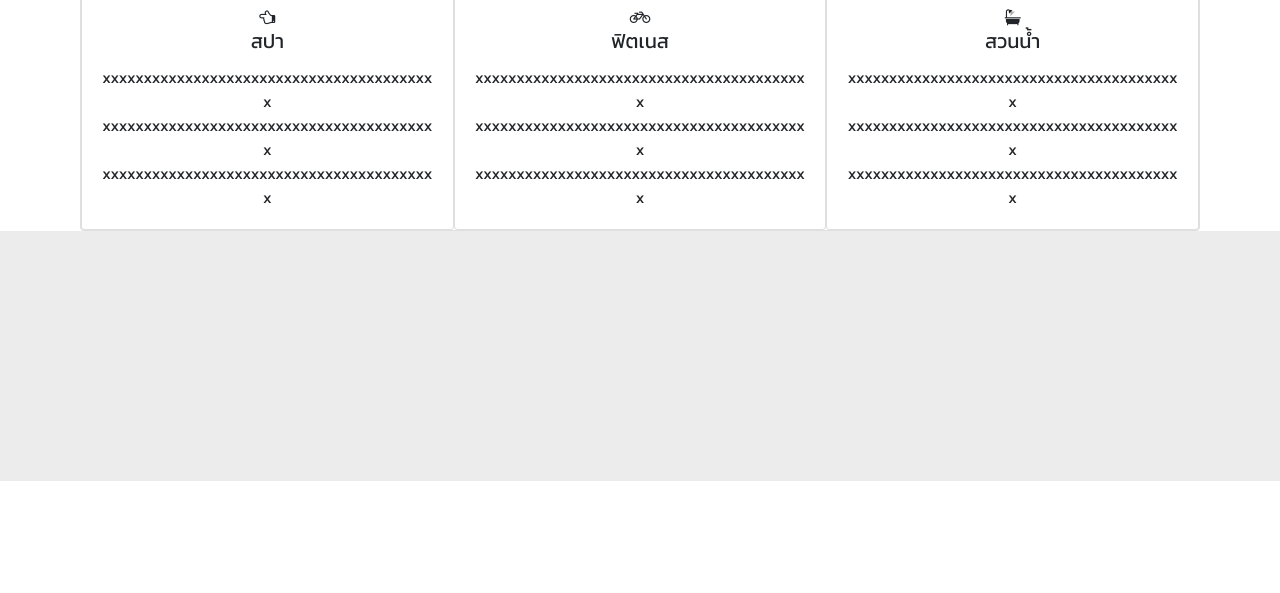
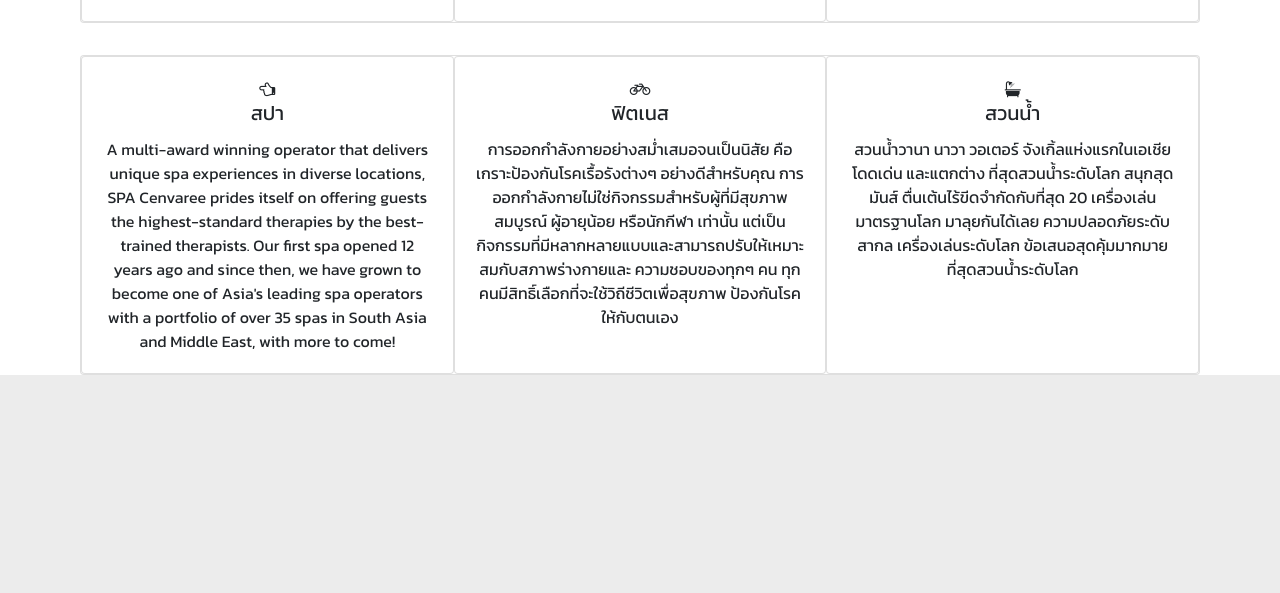
Before and after one commit to palaloyploy/Hotel, a Django app: page / in a window 1280 px wide. Shown: the part 988-1581 px from the top of the page. Before the commit the page ends 1469 px from the top, so only its background shows below. Run offline with Django 3.2, Linux system fonts and the light colour scheme; some libraries are stand-ins or nearby versions.

Commit message:
[Fix]Homepage

```diff
--- a/HotelRoomService/Hotelapp/templates/Homepage.html
+++ b/HotelRoomService/Hotelapp/templates/Homepage.html
@@ -66,9 +66,13 @@
                 <div class="card-body">
                         <i class="fa fa-home" aria-hidden="true"></i>
                     <h5 class="card-title">ห้องพัก</h5>
-                    <p class="card-text">xxxxxxxxxxxxxxxxxxxxxxxxxxxxxxxxxxxxxxxxx
-                        xxxxxxxxxxxxxxxxxxxxxxxxxxxxxxxxxxxxxxxxx
-                        xxxxxxxxxxxxxxxxxxxxxxxxxxxxxxxxxxxxxxxxx
+                    <p class="card-text">เรามีห้องพักสไตล์ญี่ปุ่นหลากหลายรูปแบบ
+                        ขอเชิญมาผ่อนคลายและเพลิดเพลินกับบรรยากาศแบบญี่ปุ่นดั้งเดิมในโรงแรมสไตล์ญี่ปุ่นของเราที่มีบริการ "ห้องเสื่อทาทามิ"
+
+                        อัตราค่าห้องพักต่อคน : เริ่มต้น 3,780 เยน (ไม่รวมอาหารเช้า)
+                        อาหารเช้ามีให้บริการโดยมีค่าใช้จ่ายเพิ่มเติม
+
+
                     </p>
                 </div>
             </div>
@@ -77,9 +81,7 @@
                 <div class="card-body">
                         <i class="fa fa-microphone" aria-hidden="true"></i>
                     <h5 class="card-title">คาราโอเกะ</h5>
-                    <p class="card-text">xxxxxxxxxxxxxxxxxxxxxxxxxxxxxxxxxxxxxxxxx
-                            xxxxxxxxxxxxxxxxxxxxxxxxxxxxxxxxxxxxxxxxx
-                            xxxxxxxxxxxxxxxxxxxxxxxxxxxxxxxxxxxxxxxxx
+                    <p class="card-text">ยินดีต้อนรับทุกท่าน สู่โลกแห่งความบันเทิงด้วยการร้องเพลง ด้วยระบบ Digital Mode เทคโนโลยีเครื่องเสียงที่ทันสมัยนำเข้าจากต่างประเทศ และสัมผัสกับบรรยากาศหลากหลายสไตล์ กับ R&B Boutique สนุกกับบทเพลงที่อัพเดทใหม่ๆ มากกว่า 200,000 เพลง และสามารถจัด ปาร์ตี้ เลี้ยงสังสรรค์ได้ทุกเทศกาล พร้อมที่จอดรถมากกว่า 200 คันและการเดินทางที่สวกสบายที่ R&B คาราโอเกะ
                         </p>
                 </div>
             </div>
@@ -88,9 +90,7 @@
                 <div class="card-body">
                         <i class="fa fa-ship" aria-hidden="true"></i>
                     <h5 class="card-title">เช่าเรือ</h5>
-                    <p class="card-text">xxxxxxxxxxxxxxxxxxxxxxxxxxxxxxxxxxxxxxxxx
-                            xxxxxxxxxxxxxxxxxxxxxxxxxxxxxxxxxxxxxxxxx
-                            xxxxxxxxxxxxxxxxxxxxxxxxxxxxxxxxxxxxxxxxx
+                    <p class="card-text">บริการ เช่าเรือยอร์ช ภูเก็ต ของเรา เป็นบริการให้เช่าเรือยอร์ช ภูเก็ต ราคา ไม่แพง ที่ออกเดินทางจากท่าเรืออ่าวฉลอง ภูเก็ต เพื่อนำท่านไปท่องเที่ยว ทัวร์เกาะไม้ท่อน ทัวร์เกาะเฮ ทัวร์แหลมพรหมเทพ ทัวร์เกาะราชา ทัวร์เกาะราชาใหญ่ ทัวร์เกาะไข่นอก ทัวร์เกาะพีพี ทัวร์อ่าวพังงา บริการเรือยอร์ชให้เช่า ภูเก็ต ของเรา เป็นเรือที่มีการอำนวยความสะดวกสบายแก่ท่านตลอดการเดินทาง เรามีบริการเสิร์ฟ อาหาร และผลไม้ตามฤดูกาล ให้ท่านบนเรือ
                         </p>
                 </div>
             </div>
@@ -105,9 +105,7 @@
                     <div class="card-body">
                             <i class="fa fa-hand-o-left" aria-hidden="true"></i>
                         <h5 class="card-title">สปา</h5>
-                        <p class="card-text">xxxxxxxxxxxxxxxxxxxxxxxxxxxxxxxxxxxxxxxxx
-                            xxxxxxxxxxxxxxxxxxxxxxxxxxxxxxxxxxxxxxxxx
-                            xxxxxxxxxxxxxxxxxxxxxxxxxxxxxxxxxxxxxxxxx
+                        <p class="card-text">A multi-award winning operator that delivers unique spa experiences in diverse locations, SPA Cenvaree prides itself on offering guests the highest-standard therapies by the best-trained therapists. Our first spa opened 12 years ago and since then, we have grown to become one of Asia's leading spa operators with a portfolio of over 35 spas in South Asia and Middle East, with more to come!
                         </p>
                     </div>
                 </div>
@@ -116,9 +114,7 @@
                     <div class="card-body">
                             <i class="fa fa-bicycle" aria-hidden="true"></i>
                         <h5 class="card-title">ฟิตเนส</h5>
-                        <p class="card-text">xxxxxxxxxxxxxxxxxxxxxxxxxxxxxxxxxxxxxxxxx
-                                xxxxxxxxxxxxxxxxxxxxxxxxxxxxxxxxxxxxxxxxx
-                                xxxxxxxxxxxxxxxxxxxxxxxxxxxxxxxxxxxxxxxxx
+                        <p class="card-text">การออกกำลังกายอย่างสม่ำเสมอจนเป็นนิสัย คือ เกราะป้องกันโรคเรื้อรังต่างๆ อย่างดีสำหรับคุณ การออกกำลังกายไม่ใช่กิจกรรมสำหรับผู้ที่มีสุขภาพสมบูรณ์ ผู้อายุน้อย หรือนักกีฬา เท่านั้น แต่เป็นกิจกรรมที่มีหลากหลายแบบและสามารถปรับให้เหมาะสมกับสภาพร่างกายและ ความชอบของทุกๆ คน ทุกคนมีสิทธิ์เลือกที่จะใช้วิถีชีวิตเพื่อสุขภาพ ป้องกันโรคให้กับตนเอง
                             </p>
                     </div>
                 </div>
@@ -127,9 +123,7 @@
                     <div class="card-body">
                            <i class="fa fa-bath" aria-hidden="true"></i>
                         <h5 class="card-title">สวนน้ำ</h5>
-                        <p class="card-text">xxxxxxxxxxxxxxxxxxxxxxxxxxxxxxxxxxxxxxxxx
-                                xxxxxxxxxxxxxxxxxxxxxxxxxxxxxxxxxxxxxxxxx
-                                xxxxxxxxxxxxxxxxxxxxxxxxxxxxxxxxxxxxxxxxx
+                        <p class="card-text">สวนน้ำวานา นาวา วอเตอร์ จังเกิ้ลแห่งแรกในเอเชีย โดดเด่น และแตกต่าง ที่สุดสวนน้ำระดับโลก สนุกสุดมันส์ ตื่นเต้นไร้ขีดจำกัดกับที่สุด 20 เครื่องเล่นมาตรฐานโลก มาลุยกันได้เลย ความปลอดภัยระดับสากล เครื่องเล่นระดับโลก ข้อเสนอสุดคุ้มมากมาย ที่สุดสวนน้ำระดับโลก
                             </p>
                     </div>
                 </div>
```
